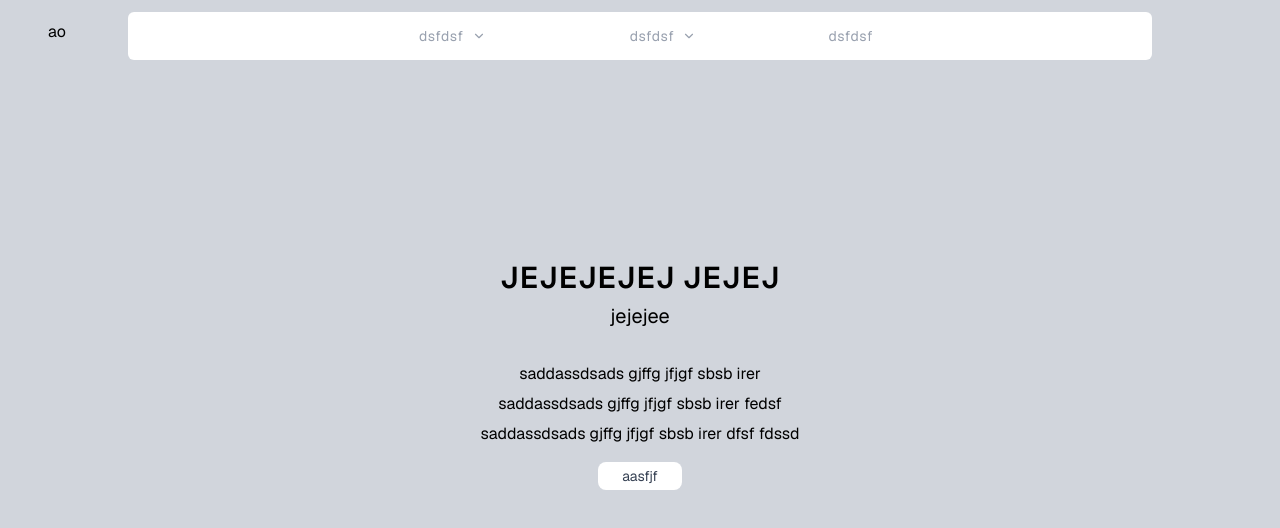
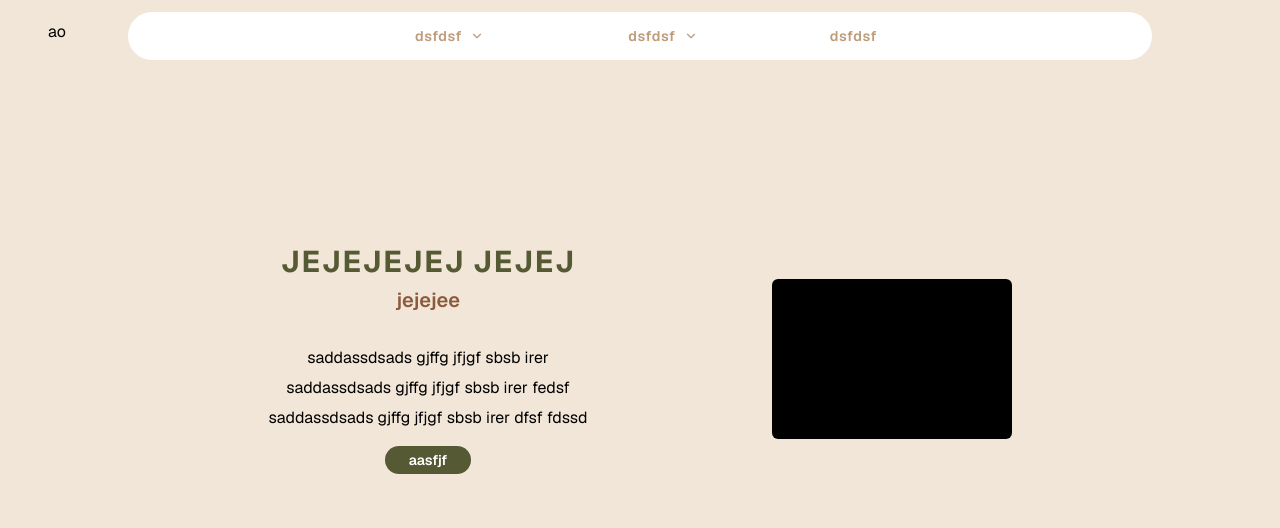
Before and after one commit to sara91-dev/web-personal, a Next.js app: page / in a window 1280 px wide. Shown: the top 528 px of the page. Built offline with nearby package versions, Linux system fonts and the light colour scheme.

Commit message:
cambios navbar a cozy

```diff
--- a/src/app/layout.js
+++ b/src/app/layout.js
@@ -24,7 +24,7 @@ return (
       lang="en"
       className={`${geistSans.variable} ${geistMono.variable} h-full antialiased`}
     >
-      <body className="min-h-full flex flex-col bg-gray-300">
+      <body className="min-h-full flex flex-col bg-[#F2E6D8]">
         <Navbar />
         {children}
       </body>
--- a/src/app/navbar.js
+++ b/src/app/navbar.js
@@ -9,41 +9,41 @@ export default function Navbar() {
   return (
     <nav className="flex justify-center mt-3 my-1.5 mb-20">
       <p className="hidden lg:block absolute left-0 ml-12 py-2">ao</p>
-      <ul className="flex flex-nowrap justify-center p-4 sm:py-1.5 bg-white rounded-md xl:gap-x-30 lg:gap-x-24 md:gap-x-16 sm:gap-x-12 gap-x-6 w-full xl:max-w-5xl lg:max-w-4xl md:max-w-2xl sm:max-w-xl max-w-lg tracking-wider mx-4 text-sm">
+      <ul className="flex flex-nowrap justify-center p-4 sm:py-1.5 bg-white rounded-full xl:gap-x-30 lg:gap-x-24 md:gap-x-16 sm:gap-x-12 gap-x-6 w-full xl:max-w-5xl lg:max-w-3xl md:max-w-2xl sm:max-w-xl max-w-lg tracking-wider mx-4 text-sm">
 
         <li className="relative hidden sm:flex items-center group">
-          <span className="inline-flex items-center gap-2 cursor-pointer px-3 py-2 rounded-md text-gray-400 hover:text-gray-300 transition-colors duration-200">
+          <span className="inline-flex items-center gap-2 cursor-pointer px-3 py-2 rounded-md text-[#BF9B7A] hover:text-[#F2E6D8] transition-colors font-semibold duration-200">
             dsfdsf
             <FiChevronDown className="transition-transform duration-200 group-hover:rotate-180" />
           </span>
           <div className="absolute top-full -left-3 h-3 w-full"></div>
-          <div className="absolute top-full -left-3 mt-3 w-fit rounded-xl border border-white/10 bg-neutral-900/95 backdrop-blur-md shadow-2xl opacity-0 invisible translate-y-2 transition-all duration-200 delay-150 group-hover:opacity-100 group-hover:visible group-hover:translate-y-0 z-50 flex flex-col py-2">
-            <a href="/" className="px-8 py-2 text-sm text-gray-300 hover:bg-white/5 hover:text-white transition-colors whitespace-nowrap">
+          <div className="absolute top-full -left-3 mt-3 w-fit rounded-xl border border-white/10 bg-white backdrop-blur-md shadow-2xl opacity-0 invisible translate-y-2 transition-all duration-200 delay-150 group-hover:opacity-100 group-hover:visible group-hover:translate-y-0 z-50 flex flex-col py-2">
+            <a href="/" className="px-8 py-2 text-sm text-[#BF9B7A] hover:bg-white/5 hover:text-[#F2E6D8] hover:translate-y-[1px] transition-all duration-300 transition-colors whitespace-nowrap">
               jejejej
             </a>
-            <a href="/" className="px-8 py-2 text-sm text-gray-300 hover:bg-white/5 hover:text-white transition-colors whitespace-nowrap">
+            <a href="/" className="px-8 py-2 text-sm text-[#BF9B7A] hover:bg-white/5 hover:text-[#F2E6D8] hover:translate-y-[1px] transition-all duration-300 transition-colors whitespace-nowrap">
               jejejej
             </a>
           </div>
         </li>
 
         <li className="relative hidden sm:flex items-center group">
-          <span className="inline-flex items-center gap-2 cursor-pointer px-3 py-2 rounded-md text-gray-400 hover:text-gray-300 transition-colors duration-200">
+          <span className="inline-flex items-center gap-2 cursor-pointer px-3 py-2 rounded-md text-[#BF9B7A] hover:text-[#F2E6D8] font-semibold transition-colors duration-200">
             dsfdsf
             <FiChevronDown className="transition-transform duration-200 group-hover:rotate-180" />
           </span>
           <div className="absolute top-full left-0 h-3 w-full"></div>
-          <div className="absolute top-full -left-3 mt-3 w-fit rounded-xl border border-white/10 bg-neutral-900/95 backdrop-blur-md shadow-2xl opacity-0 invisible translate-y-2 transition-all duration-200 delay-150 group-hover:opacity-100 group-hover:visible group-hover:translate-y-0 z-50 flex flex-col py-2">
-            <a href="/" className="px-8 py-2 text-sm text-gray-300 hover:bg-white/5 hover:text-white transition-colors whitespace-nowrap">
+          <div className="absolute top-full -left-3 mt-3 w-fit rounded-xl border border-white/10 bg-white backdrop-blur-md shadow-2xl opacity-0 invisible translate-y-2 transition-all duration-200 delay-150 group-hover:opacity-100 group-hover:visible group-hover:translate-y-0 z-50 flex flex-col py-2">
+            <a href="/" className="px-8 py-2 text-sm text-[#BF9B7A] hover:bg-white/5 hover:text-[#F2E6D8] hover:translate-y-[1px] transition-all duration-300 transition-colors whitespace-nowrap">
               jejejej
             </a>
-            <a href="/" className="px-8 py-2 text-sm text-gray-300 hover:bg-white/5 hover:text-white transition-colors whitespace-nowrap">
+            <a href="/" className="px-8 py-2 text-sm text-[#BF9B7A] hover:bg-white/5 hover:text-[#F2E6D8] hover:translate-y-[1px] transition-all duration-300 transition-colors whitespace-nowrap">
               jejejej
             </a>
           </div>
         </li>
 
-        <li className="hover:text-gray-300 text-gray-400 hidden sm:flex items-center cursor-pointer">
+        <li className="hover:text-[#F2E6D8] text-[#BF9B7A] hidden sm:flex items-center cursor-pointer font-semibold">
           dsfdsf
         </li>
 
--- a/src/app/page.js
+++ b/src/app/page.js
@@ -3,18 +3,25 @@ import { FiChevronDown } from "react-icons/fi";
 
 export default function Home() {
   return (
-      <main className="mt-10 lg:mt-20 xl:mt-30">
+      <main className="mt-8 md:mt-12 lg:mt-18 xl:mt-26 mb-12">
         {/* HERO SECTION */}
+        <div className="flex flex-col md:flex-row justify-center items-center gap-20 md:gap-24 lg:gap-46">
             <div className="flex flex-col items-center">
-            <h1 className="font-semibold tracking-wide text-xl md:text-2xl xl:text-3xl">JEJEJEJEJ JEJEJ</h1>
-            <h2 className="mt-1.5 font-normal text-base md:text-lg xl:text-xl">jejejee</h2>
+                <h1 className="font-bold text-[#555934] tracking-wider text-xl md:text-2xl xl:text-3xl">JEJEJEJEJ JEJEJ</h1>
+                <h2 className="mt-1.5 font-semibold text-[#8C5B3E] text-base md:text-lg xl:text-xl">jejejee</h2>
                 <p className="mt-8 text-sm xl:text-base">saddassdsads gjffg jfjgf sbsb irer</p>
                 <p className="mt-1.5 text-sm xl:text-base">saddassdsads gjffg jfjgf sbsb irer fedsf</p>
                 <p className="mt-1.5 text-sm xl:text-base">saddassdsads gjffg jfjgf sbsb irer dfsf fdssd</p>
-            <button className="mt-4 bg-white px-6 py-1 text-sm rounded-lg hover:animate-pulse cursor-pointer text-gray-700">
+                <button className="mt-4 font-semibold bg-[#555934] px-6 py-1 text-sm rounded-full hover:animate-pulse cursor-pointer text-white">
                     <a href="/">aasfjf</a>
                 </button>
             </div>
+
+            <div className="">
+                <div className="bg-black h-40 w-60 rounded-md"></div>
+            </div>
+        </div>
+
       </main>
   );
 }
```
Lines whose indentation alone changed are shown as unchanged.
